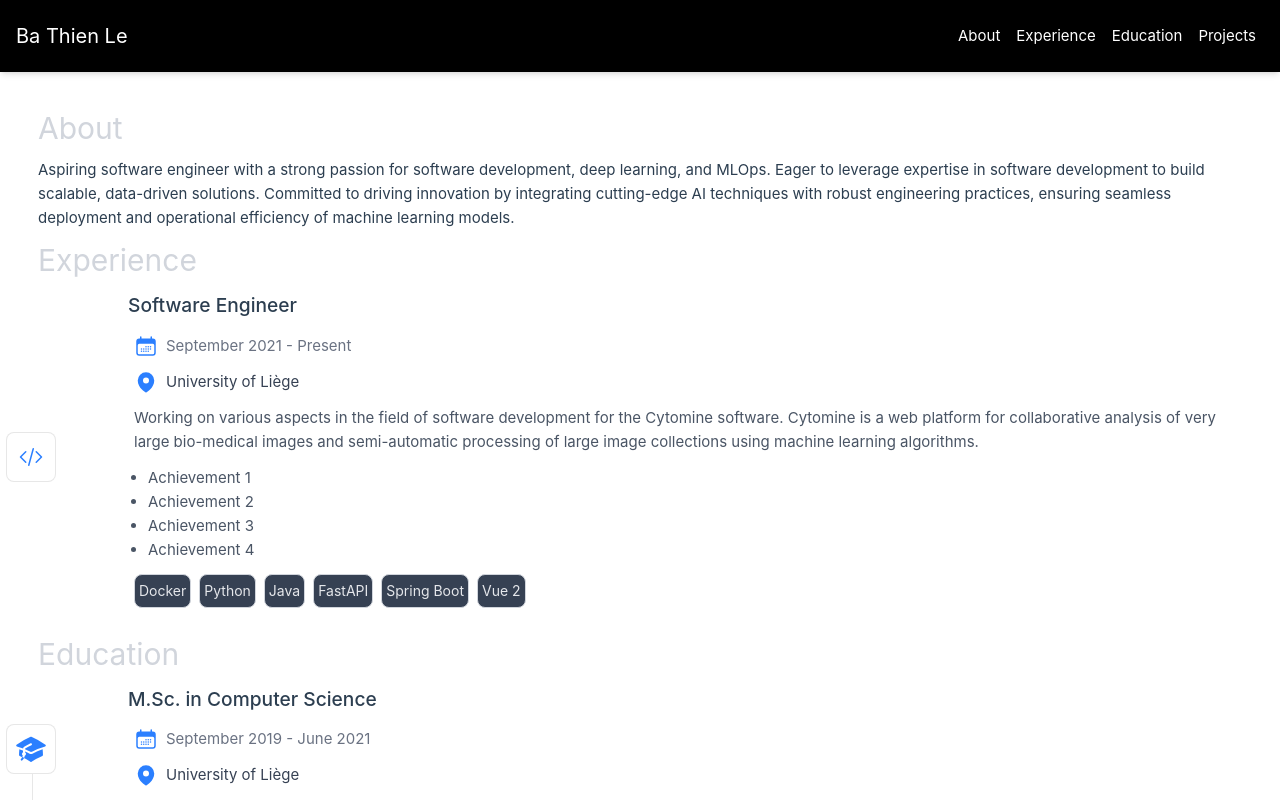
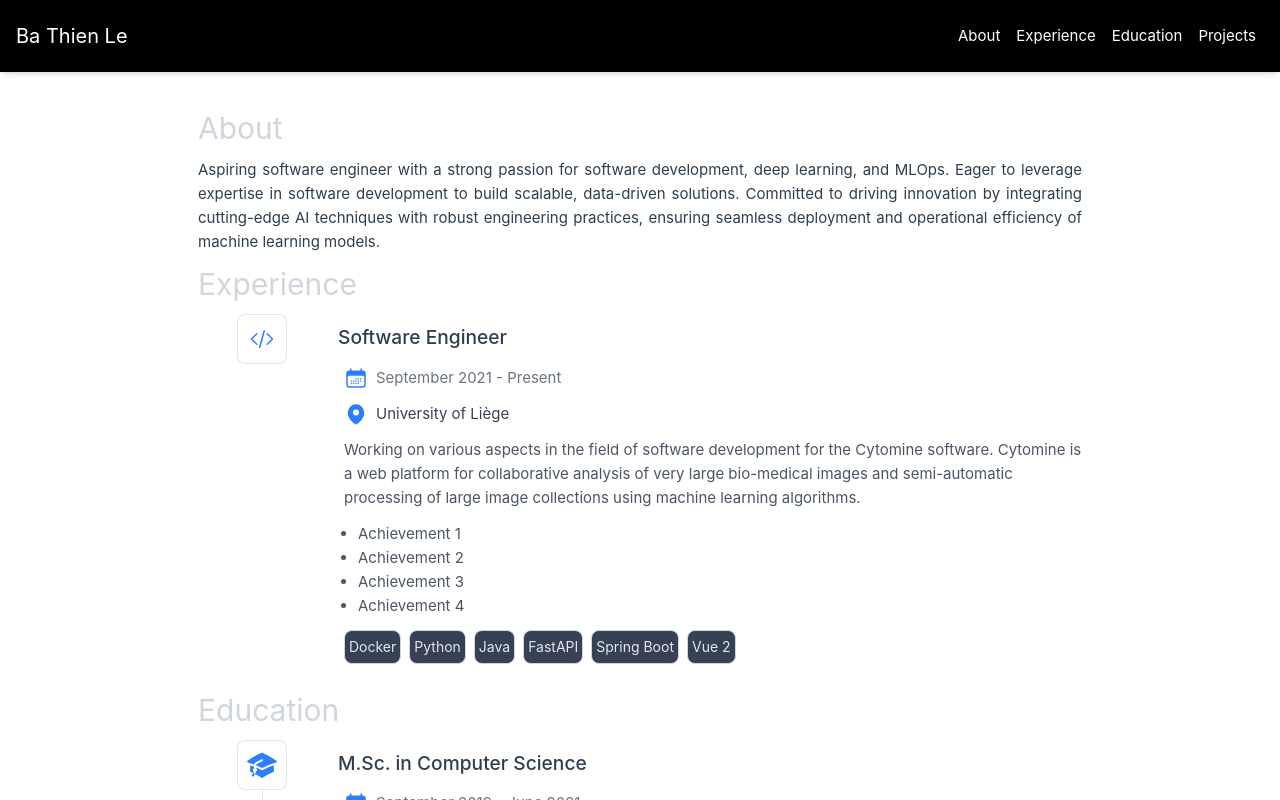
Before and after one commit to bathienle/bathienle.github.io, a Vue app: page / in a window 1280 px wide. Shown: the top 800 px of the page. Built offline with nearby package versions, Linux system fonts and the light colour scheme.

Commit message:
Align item of sections (#4)

```diff
--- a/src/App.vue
+++ b/src/App.vue
@@ -1,7 +1,7 @@
 <template>
   <AppNavbar />
 
-  <main class="p-8 md:p-8">
+  <main id="main" class="p-8 md:p-8">
     <AboutView />
     <ExperienceView />
     <EducationView />
--- a/src/assets/main.css
+++ b/src/assets/main.css
@@ -4,3 +4,8 @@
 html {
   scroll-behavior: smooth;
 }
+
+#main {
+  max-width: 60rem;
+  margin: auto;
+}
--- a/src/components/EducationItem.vue
+++ b/src/components/EducationItem.vue
@@ -20,6 +20,8 @@
 }
 
 .details {
+  margin-top: 0.5rem;
+  padding-left: 50px;
   flex: 1;
   margin-left: 1rem;
 }
@@ -48,8 +50,7 @@ h3 {
   }
 
   i {
-    top: calc(50% - 25px);
-    left: -26px;
+    left: calc(5%);
     position: absolute;
     border: 1px solid var(--color-border);
     background: var(--color-background);
@@ -62,17 +63,17 @@ h3 {
     content: ' ';
     border-left: 1px solid var(--color-border);
     position: absolute;
-    left: 0;
+    left: calc(5% + 25px);
     bottom: calc(50% + 25px);
-    height: calc(50% - 25px);
+    height: calc(80% - 25px);
   }
 
   .item:after {
     content: ' ';
     border-left: 1px solid var(--color-border);
     position: absolute;
-    left: 0;
-    top: calc(50% + 25px);
+    left: calc(5% + 25px);
+    top: calc(20% + 25px);
     height: calc(50% - 25px);
   }
 
--- a/src/components/ExperienceItem.vue
+++ b/src/components/ExperienceItem.vue
@@ -20,6 +20,8 @@
 }
 
 .details {
+  margin-top: 0.5rem;
+  padding-left: 50px;
   flex: 1;
   margin-left: 1rem;
 }
@@ -48,8 +50,7 @@ h3 {
   }
 
   i {
-    top: calc(50% - 25px);
-    left: -26px;
+    left: calc(5%);
     position: absolute;
     border: 1px solid var(--color-border);
     background: var(--color-background);
@@ -62,7 +63,7 @@ h3 {
     content: ' ';
     border-left: 1px solid var(--color-border);
     position: absolute;
-    left: 0;
+    left: calc(5% + 25px);
     bottom: calc(50% + 25px);
     height: calc(50% - 25px);
   }
@@ -71,7 +72,7 @@ h3 {
     content: ' ';
     border-left: 1px solid var(--color-border);
     position: absolute;
-    left: 0;
+    left: calc(5% + 25px);
     top: calc(50% + 25px);
     height: calc(50% - 25px);
   }
--- a/src/components/HelloWorld.vue
+++ /dev/null
@@ -1,41 +0,0 @@
-<script setup lang="ts">
-defineProps<{
-  msg: string
-}>()
-</script>
-
-<template>
-  <div class="greetings">
-    <h1 class="green">{{ msg }}</h1>
-    <h3>
-      You’ve successfully created a project with
-      <a href="https://vite.dev/" target="_blank" rel="noopener">Vite</a> +
-      <a href="https://vuejs.org/" target="_blank" rel="noopener">Vue 3</a>.
-    </h3>
-  </div>
-</template>
-
-<style scoped>
-h1 {
-  font-weight: 500;
-  font-size: 2.6rem;
-  position: relative;
-  top: -10px;
-}
-
-h3 {
-  font-size: 1.2rem;
-}
-
-.greetings h1,
-.greetings h3 {
-  text-align: center;
-}
-
-@media (min-width: 1024px) {
-  .greetings h1,
-  .greetings h3 {
-    text-align: left;
-  }
-}
-</style>
--- a/src/views/AboutView.vue
+++ b/src/views/AboutView.vue
@@ -2,7 +2,7 @@
   <section id="about" class="scroll-mt-20">
     <h1 class="text-3xl text-gray-300 font-bold p-1.5">About</h1>
 
-    <p v-if="about" class="p-1.5">
+    <p v-if="about" class="text-justify p-1.5">
       {{ about.description }}
     </p>
   </section>
```
Also changed, not shown: 1 other file (tests, documents, lock files or other folders).
